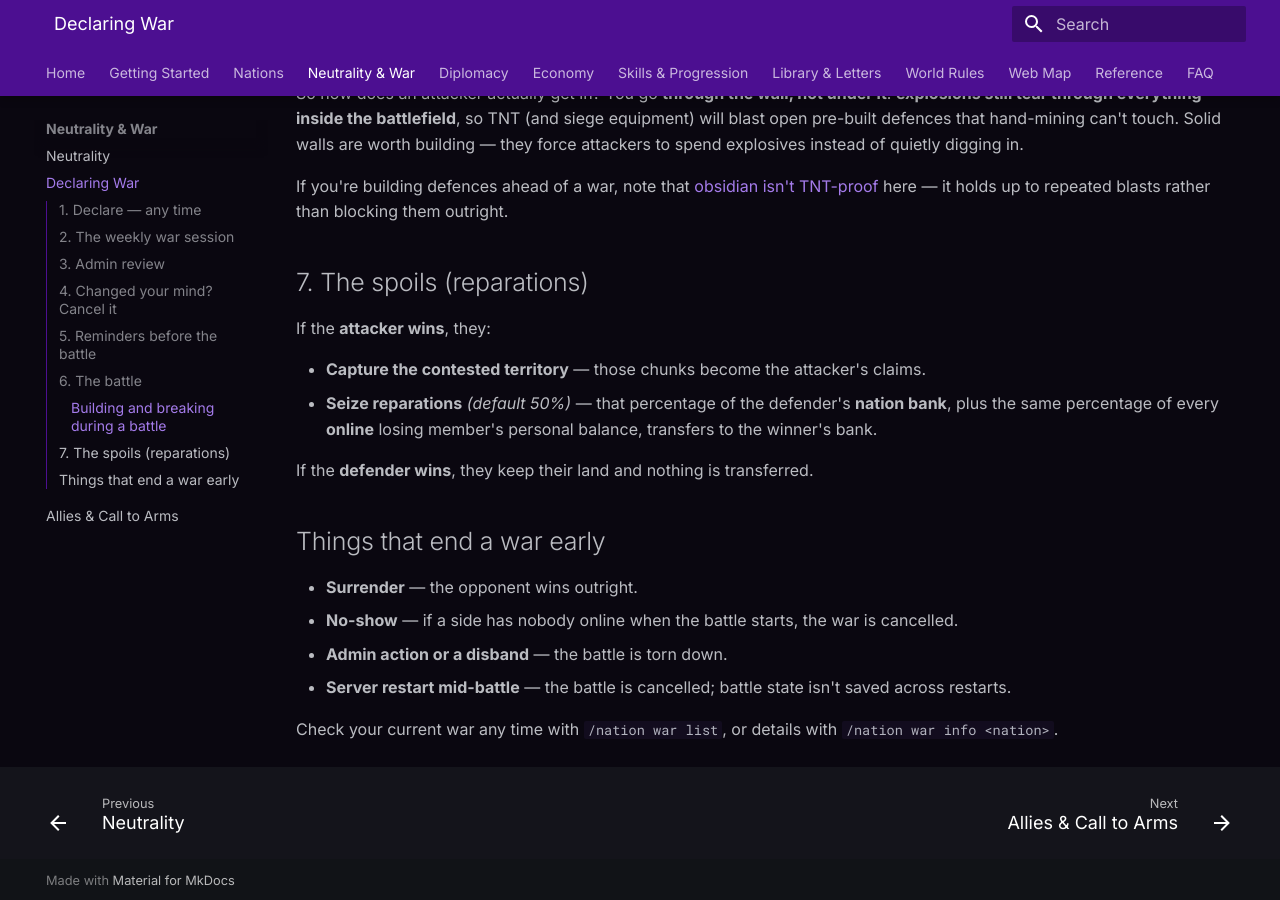
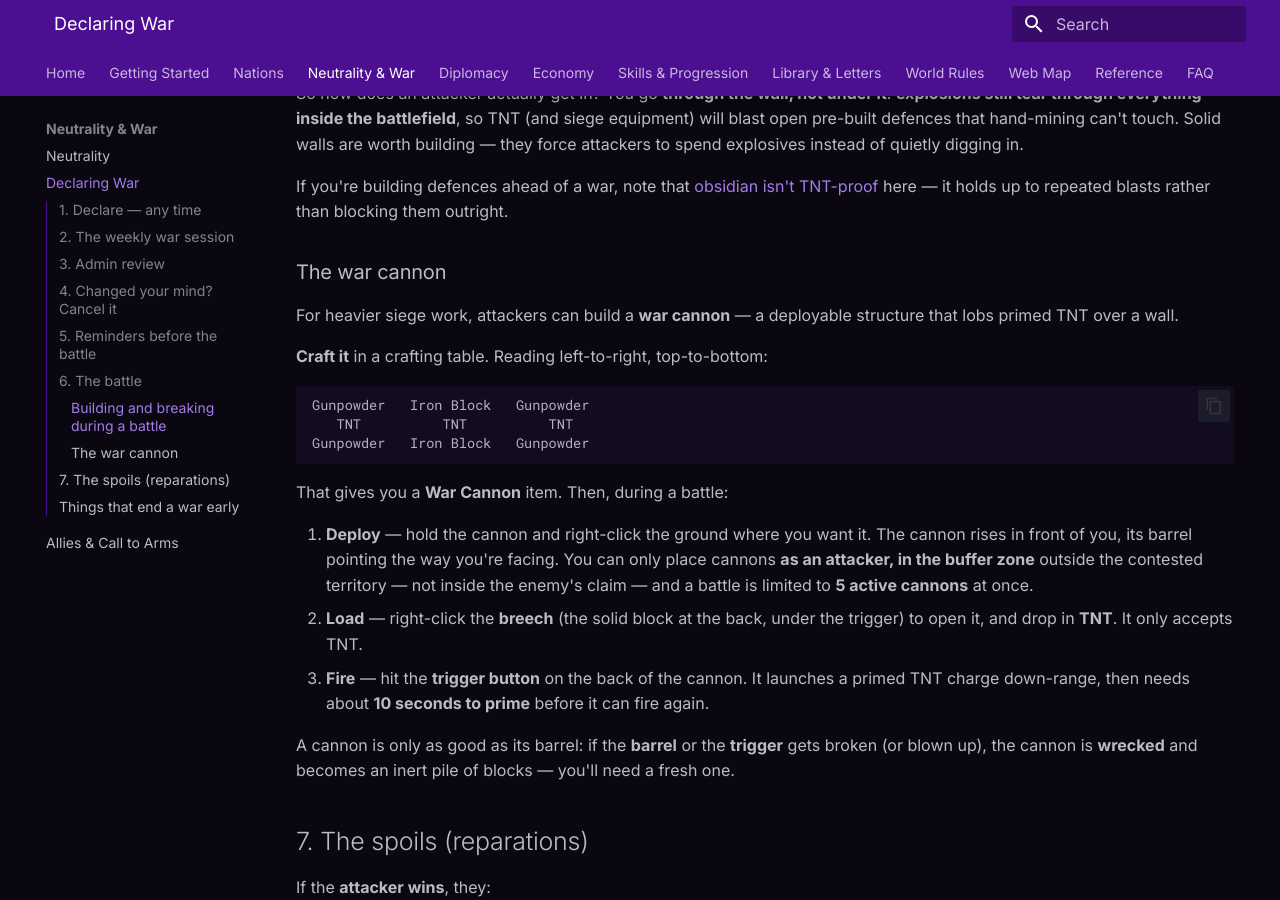
Before and after one commit to SourceRealms/sourcerealms-docs, an MkDocs documentation site: the page built from docs/war/overview.md, in a window 1280 px wide and 900 px high, scrolled down 2369 px. Built offline with MkDocs 1.6.1 and Material for MkDocs 9.7.7, drawn with Linux system fonts in a browser that asks for light colours.

Commit message:
Document the war cannon (craft, deploy, load, fire) in the war overview
Co-Authored-By: Claude Opus 4.8 <noreply@anthropic.com>

````diff
--- a/docs/war/overview.md
+++ b/docs/war/overview.md
@@ -106,6 +106,33 @@ to spend explosives instead of quietly digging in.
 If you're building defences ahead of a war, note that [obsidian isn't TNT-proof](../world-rules.md#obsidian-isnt-tnt-proof-anymore)
 here — it holds up to repeated blasts rather than blocking them outright.
 
+### The war cannon
+
+For heavier siege work, attackers can build a **war cannon** — a deployable structure that lobs primed
+TNT over a wall.
+
+**Craft it** in a crafting table. Reading left-to-right, top-to-bottom:
+
+```
+Gunpowder   Iron Block   Gunpowder
+   TNT          TNT          TNT
+Gunpowder   Iron Block   Gunpowder
+```
+
+That gives you a **War Cannon** item. Then, during a battle:
+
+1. **Deploy** — hold the cannon and right-click the ground where you want it. The cannon rises in
+   front of you, its barrel pointing the way you're facing. You can only place cannons **as an
+   attacker, in the buffer zone** outside the contested territory — not inside the enemy's claim — and
+   a battle is limited to **5 active cannons** at once.
+2. **Load** — right-click the **breech** (the solid block at the back, under the trigger) to open it,
+   and drop in **TNT**. It only accepts TNT.
+3. **Fire** — hit the **trigger button** on the back of the cannon. It launches a primed TNT charge
+   down-range, then needs about **10 seconds to prime** before it can fire again.
+
+A cannon is only as good as its barrel: if the **barrel** or the **trigger** gets broken (or blown
+up), the cannon is **wrecked** and becomes an inert pile of blocks — you'll need a fresh one.
+
 ## 7. The spoils (reparations)
 
 If the **attacker wins**, they:
````
